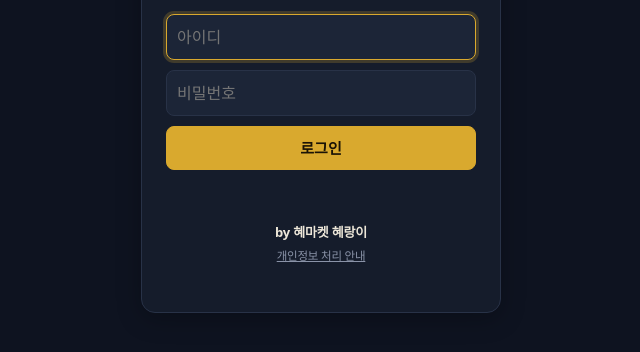
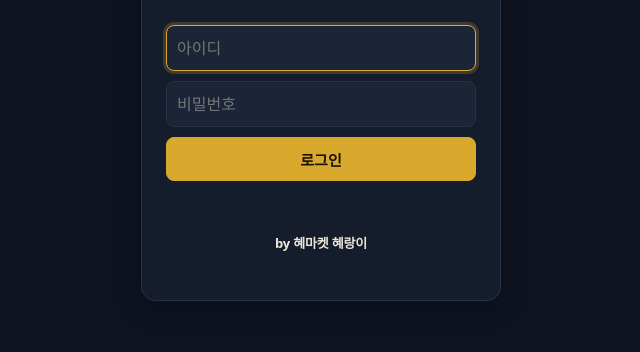
Before and after one commit to hye-market/tomato-order, a plain HTML site: page index.html in a window 1280 px wide. Shown: the part 328-680 px from the top of the page, without its empty margins (319-959 px from the left). Drawn offline with nearby package versions, Linux system fonts and the light colour scheme.

Commit message:
보안 보완: 없는 개인정보 링크 제거, 외부 스크립트 허용을 쓰는 두 파일로만 제한

```diff
--- a/index.html
+++ b/index.html
@@ -2,7 +2,7 @@
 <html lang="ko" translate="no">
 <head>
 <meta charset="utf-8">
-<meta http-equiv="Content-Security-Policy" content="default-src 'self'; script-src 'self' 'unsafe-inline' https://cdn.jsdelivr.net https://cdnjs.cloudflare.com; style-src 'self' 'unsafe-inline' https://fonts.googleapis.com; font-src 'self' https://fonts.gstatic.com data:; img-src 'self' data: blob:; connect-src 'self' https://djfeavsjnknxetighrlp.supabase.co wss://djfeavsjnknxetighrlp.supabase.co; object-src 'none'; base-uri 'none'; form-action 'self'; frame-src 'none'; worker-src 'self' blob:">
+<meta http-equiv="Content-Security-Policy" content="default-src 'self'; script-src 'self' 'unsafe-inline' https://cdn.jsdelivr.net/npm/@supabase/supabase-js@2.119.2/dist/umd/supabase.js https://cdnjs.cloudflare.com/ajax/libs/xlsx/0.18.5/xlsx.full.min.js; style-src 'self' 'unsafe-inline' https://fonts.googleapis.com; font-src 'self' https://fonts.gstatic.com data:; img-src 'self' data: blob:; connect-src 'self' https://djfeavsjnknxetighrlp.supabase.co wss://djfeavsjnknxetighrlp.supabase.co; object-src 'none'; base-uri 'none'; form-action 'self'; frame-src 'none'; worker-src 'self' blob:">
 <meta name="referrer" content="no-referrer">
 <script>/* 다른 사이트 안에 몰래 넣어 띄우는 것(클릭재킹) 막기 */if (window.top !== window.self) { document.documentElement.style.display = "none"; try { window.top.location = window.self.location.href; } catch (e) {} }</script>
 <meta name="viewport" content="width=device-width,initial-scale=1">
@@ -244,7 +244,7 @@ td.amt{color:var(--primary);font-weight:600}
     <input class="inp" id="lgPw" name="password" type="password" placeholder="비밀번호" autocomplete="current-password">
     <button class="btn primary always" id="lgBtn" type="submit" style="height:44px;width:100%;font-size:15px">로그인</button>
     <div id="lgErr" class="lgerr"></div>
-    <div class="madeby">by 혜마켓 혜랑이<br><a class="pvlink" href="./privacy.html" target="_blank" rel="noopener">개인정보 처리 안내</a></div>
+    <div class="madeby">by 혜마켓 혜랑이</div>
   </form>
 </section>
 
@@ -362,7 +362,7 @@ td.amt{color:var(--primary);font-weight:600}
   </section>
   <section class="card pad chart" id="chartPanel"></section>
 </main>
-<footer class="madeby">by 혜마켓 혜랑이<br><a class="pvlink" href="./privacy.html" target="_blank" rel="noopener">개인정보 처리 안내</a></footer>
+<footer class="madeby">by 혜마켓 혜랑이</footer>
 </div>
 
 <div id="toasts"></div>
```
